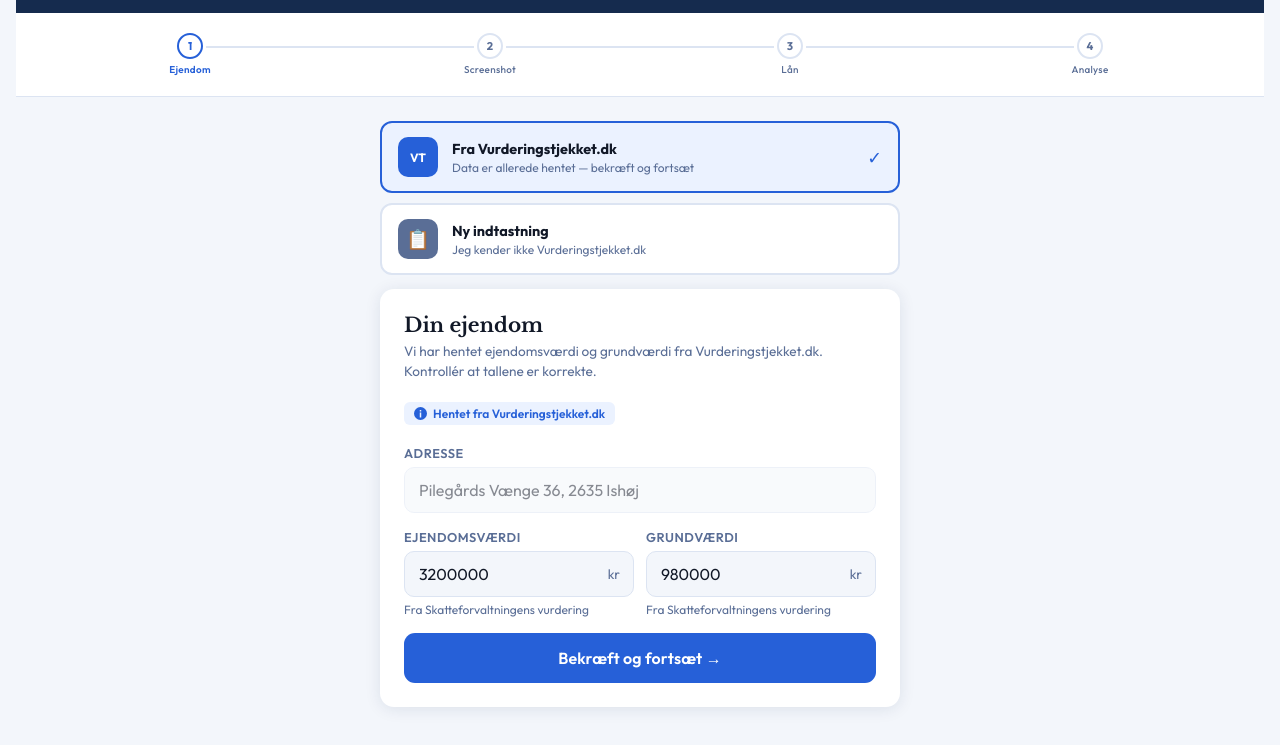
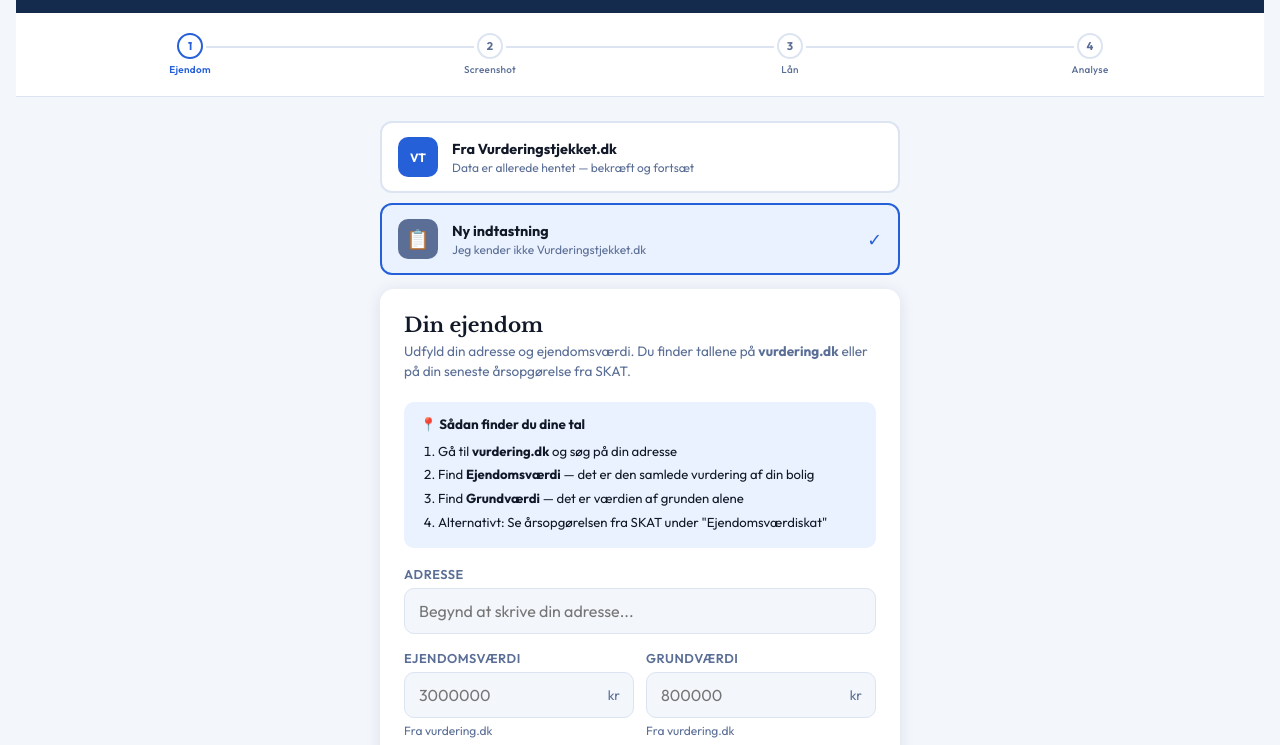
Before and after one commit to zulfiqarkamal/vurderingstjekket, a website: page public/boliglaanstjek-preview.html in a window 1280 px wide. Shown: the part 55-800 px from the top of the page. Drawn offline with nearby package versions, Linux system fonts and the light colour scheme.

Commit message:
fix: default boliglaanstjek to manuel mode (address input visible on load) (#30)
* BBR-opslag ved adressevalg på boliglaanstjek

- dawaSearch() udtrækker nu adresseId, husnummerId, kommunekode fra DAWA
- dawaPick() kalder lookupBBRForLoan() efter adressevalg
- Ny lookupBBRForLoan() henter /api/bbr og viser boligtype + m² i badge
- Nyt #bbrBadge element viser loading → resultat under adressefeltet

Co-Authored-By: Claude Sonnet 4.6 <noreply@anthropic.com>
Claude-Session: https://claude.ai/code/session_01G3fRCzCTgYetTVHqXC884k

* fix: default boliglaanstjek to manuel mode so address input is visible

VT mode (pre-filled disabled address) was active by default, hiding the
DAWA autocomplete that lives in Manuel mode. Users landed on a disabled
input with a hardcoded address and could not type anything.

Now Manuel mode ("Ny indtastning") is the default active card on page
load. VT mode can still be reached by clicking its tab.

Co-Authored-By: Claude Sonnet 4.6 <noreply@anthropic.com>
Claude-Session: https://claude.ai/code/session_01G3fRCzCTgYetTVHqXC884k

---------

Co-authored-by: Claude <noreply@anthropic.com>

```diff
--- a/public/boliglaanstjek-preview.html
+++ b/public/boliglaanstjek-preview.html
@@ -668,7 +668,7 @@ body::before{
 
   <!-- Source chooser -->
   <div class="source-chooser" id="sourceChooser">
-    <div class="source-opt active" id="srcVt" onclick="setSource('vt')">
+    <div class="source-opt" id="srcVt" onclick="setSource('vt')">
       <div class="src-icon src-vt">VT</div>
       <div>
         <div class="src-name">Fra Vurderingstjekket.dk</div>
@@ -676,7 +676,7 @@ body::before{
       </div>
       <div class="src-check">✓</div>
     </div>
-    <div class="source-opt" id="srcManuel" onclick="setSource('manuel')">
+    <div class="source-opt active" id="srcManuel" onclick="setSource('manuel')">
       <div class="src-icon src-m">📋</div>
       <div>
         <div class="src-name">Ny indtastning</div>
@@ -687,7 +687,7 @@ body::before{
   </div>
 
   <!-- VT mode -->
-  <div class="card" id="vtCard">
+  <div class="card" id="vtCard" style="display:none">
     <div class="card-title">Din ejendom</div>
     <div class="card-sub">Vi har hentet ejendomsværdi og grundværdi fra Vurderingstjekket.dk. Kontrollér at tallene er korrekte.</div>
 
@@ -722,7 +722,7 @@ body::before{
   </div>
 
   <!-- Manuel mode -->
-  <div class="card" id="manuelCard" style="display:none">
+  <div class="card" id="manuelCard">
     <div class="card-title">Din ejendom</div>
     <div class="card-sub">Udfyld din adresse og ejendomsværdi. Du finder tallene på <strong>vurdering.dk</strong> eller på din seneste årsopgørelse fra SKAT.</div>
 
```
